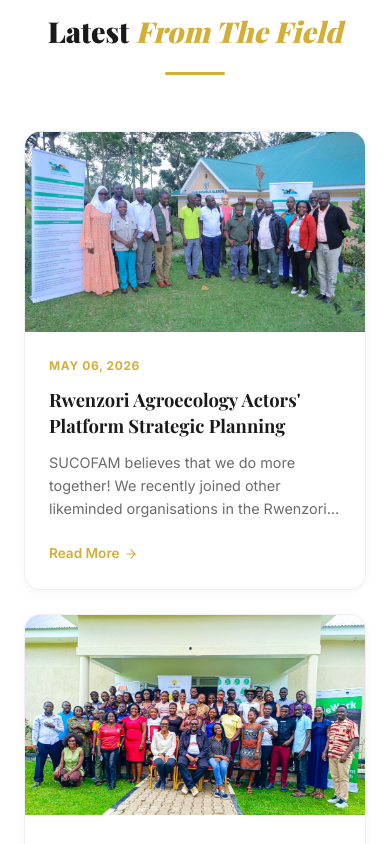
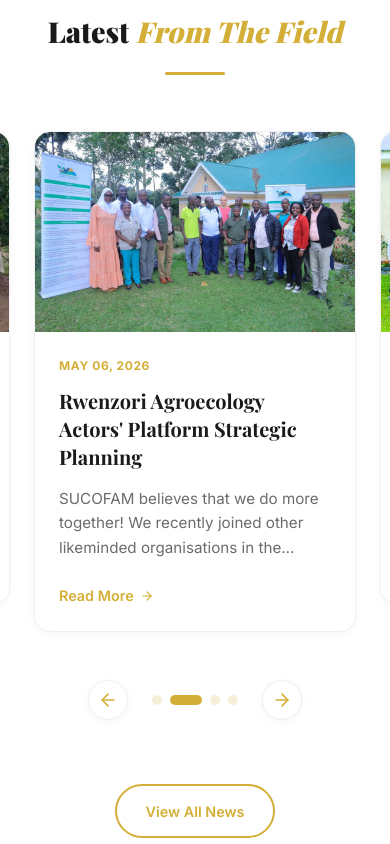
Before and after one commit to Mutooro/sucofam, a Vue app: page / in a window 390 px wide. Shown: the part 7840-8684 px from the top of the page. Built offline with nearby package versions, Linux system fonts and the light colour scheme; the HTML template or start-up script is replaced by a standard one; a web font is replaced by a local one.

Commit message:
New updates

```diff
--- a/package.json
+++ b/package.json
@@ -10,6 +10,7 @@
   },
   "dependencies": {
     "lucide-vue-next": "^1.0.0",
+    "swiper": "^12.1.4",
     "vue": "^3.5.32",
     "vue-router": "^4.6.4"
   },
--- a/src/components/HomeNews.vue
+++ b/src/components/HomeNews.vue
@@ -7,8 +7,39 @@
         <div class="section-line" />
       </div>
 
-      <div class="hn-grid">
-        <article v-for="(article, i) in newsArticles.slice(0, 3)" :key="article.id" class="hn-card reveal" :class="`reveal-delay-${i}`">
+      <div class="news-slider-container reveal">
+        <swiper
+          :modules="[Autoplay, Pagination, Navigation]"
+          :slides-per-view="1"
+          :space-between="24"
+          :loop="true"
+          :pagination="{
+            clickable: true,
+            el: '.news-pagination'
+          }"
+          :navigation="{
+            nextEl: '.news-next',
+            prevEl: '.news-prev'
+          }"
+          :autoplay="{
+            delay: 5000,
+            disableOnInteraction: false,
+            pauseOnMouseEnter: true
+          }"
+          :breakpoints="{
+            '640': {
+              slidesPerView: 2,
+              spaceBetween: 24
+            },
+            '1024': {
+              slidesPerView: 3,
+              spaceBetween: 30
+            }
+          }"
+          class="news-swiper"
+        >
+          <swiper-slide v-for="article in newsArticles.slice(0, 4)" :key="article.id">
+            <article class="hn-card">
               <div class="hn-image">
                 <img :src="article.image" :alt="article.title" loading="lazy" />
               </div>
@@ -19,6 +50,19 @@
                 <router-link to="/news" class="hnc-more">Read More <ArrowRight :size="14" /></router-link>
               </div>
             </article>
+          </swiper-slide>
+        </swiper>
+
+        <!-- Custom Navigation & Pagination -->
+        <div class="news-controls">
+          <button class="news-prev nav-btn" aria-label="Previous slide">
+            <ArrowLeft :size="20" />
+          </button>
+          <div class="news-pagination"></div>
+          <button class="news-next nav-btn" aria-label="Next slide">
+            <ArrowRight :size="20" />
+          </button>
+        </div>
       </div>
 
       <div class="hn-footer reveal">
@@ -30,21 +74,34 @@
 
 <script setup>
 import { RouterLink } from 'vue-router'
-import { ArrowRight } from 'lucide-vue-next'
+import { ArrowRight, ArrowLeft } from 'lucide-vue-next'
 import { newsArticles } from '../data/content.js'
+
+// Swiper imports
+import { Swiper, SwiperSlide } from 'swiper/vue'
+import { Autoplay, Pagination, Navigation } from 'swiper/modules'
+
+// Swiper styles
+import 'swiper/css'
+import 'swiper/css/pagination'
+import 'swiper/css/navigation'
 </script>
 
 <style scoped>
 .home-news {
   padding: var(--section-pad) 0;
   background: var(--white);
+  overflow: hidden;
 }
 
-.hn-grid {
-  display: grid;
-  grid-template-columns: repeat(3, 1fr);
-  gap: 1.5rem;
-  margin-bottom: 3rem;
+.news-slider-container {
+  margin-bottom: 4rem;
+  position: relative;
+  padding: 0 10px;
+}
+
+.news-swiper {
+  overflow: visible !important;
 }
 
 .hn-card {
@@ -54,15 +111,19 @@ import { newsArticles } from '../data/content.js'
   box-shadow: var(--shadow-sm);
   border: 1px solid var(--border);
   transition: all 0.3s ease;
+  height: 100%;
+  display: flex;
+  flex-direction: column;
 }
 
 .hn-card:hover {
-  transform: translateY(-4px);
+  transform: translateY(-8px);
   box-shadow: var(--shadow-md);
+  border-color: var(--accent-light);
 }
 
 .hn-image {
-  height: 200px;
+  height: 220px;
   overflow: hidden;
 }
 
@@ -70,15 +131,18 @@ import { newsArticles } from '../data/content.js'
   width: 100%;
   height: 100%;
   object-fit: cover;
-  transition: transform 0.5s ease;
+  transition: transform 0.6s cubic-bezier(0.4, 0, 0.2, 1);
 }
 
 .hn-card:hover .hn-image img {
-  transform: scale(1.05);
+  transform: scale(1.1);
 }
 
 .hn-content {
-  padding: 1.5rem;
+  padding: 1.75rem;
+  flex-grow: 1;
+  display: flex;
+  flex-direction: column;
 }
 
 .hnc-date {
@@ -92,18 +156,18 @@ import { newsArticles } from '../data/content.js'
 
 .hnc-title {
   font-family: var(--ff-serif);
-  font-size: 1.15rem;
+  font-size: 1.25rem;
   color: var(--text-dark);
-  margin-bottom: 0.75rem;
+  margin-bottom: 1rem;
   line-height: 1.4;
   font-weight: 700;
 }
 
 .hnc-summary {
-  font-size: 0.9rem;
+  font-size: 0.95rem;
   color: var(--text-muted);
   line-height: 1.6;
-  margin-bottom: 1.25rem;
+  margin-bottom: 1.5rem;
   display: -webkit-box;
   -webkit-line-clamp: 3;
   -webkit-box-orient: vertical;
@@ -112,16 +176,17 @@ import { newsArticles } from '../data/content.js'
 
 .hnc-more {
   font-weight: 600;
-  font-size: 0.85rem;
+  font-size: 0.9rem;
   color: var(--accent);
   display: inline-flex;
   align-items: center;
-  gap: 0.3rem;
-  transition: all 0.2s ease;
+  gap: 0.4rem;
+  transition: all 0.3s ease;
+  margin-top: auto;
 }
 
 .hnc-more:hover {
-  gap: 0.5rem;
+  gap: 0.6rem;
   color: var(--accent-hover);
 }
 
@@ -129,7 +194,80 @@ import { newsArticles } from '../data/content.js'
   text-align: center;
 }
 
-@media (max-width: 900px) {
-  .hn-grid { grid-template-columns: 1fr; }
+/* Swiper Customization */
+.news-controls {
+  display: flex;
+  align-items: center;
+  justify-content: center;
+  gap: 2rem;
+  margin-top: 3rem;
+}
+
+.nav-btn {
+  background: var(--white);
+  border: 1px solid var(--border);
+  color: var(--accent);
+  width: 48px;
+  height: 48px;
+  border-radius: 50%;
+  display: flex;
+  align-items: center;
+  justify-content: center;
+  cursor: pointer;
+  transition: all 0.3s ease;
+  box-shadow: var(--shadow-sm);
+}
+
+.nav-btn:hover {
+  background: var(--accent);
+  color: var(--white);
+  border-color: var(--accent);
+  box-shadow: var(--shadow-md);
+  transform: translateY(-2px);
+}
+
+.nav-btn.swiper-button-disabled {
+  opacity: 0.5;
+  cursor: not-allowed;
+  pointer-events: none;
+}
+
+.news-pagination {
+  display: flex;
+  gap: 0.5rem;
+  width: auto !important;
+  bottom: 0 !important;
+  position: static !important;
+}
+
+:deep(.swiper-pagination-bullet) {
+  background: var(--accent);
+  opacity: 0.2;
+  width: 10px;
+  height: 10px;
+  margin: 0 !important;
+  transition: all 0.3s ease;
+}
+
+:deep(.swiper-pagination-bullet-active) {
+  opacity: 1;
+  width: 32px;
+  border-radius: 5px;
+}
+
+@media (max-width: 640px) {
+  .hn-image {
+    height: 200px;
+  }
+  .hn-content {
+    padding: 1.5rem;
+  }
+  .news-controls {
+    gap: 1.5rem;
+  }
+  .nav-btn {
+    width: 40px;
+    height: 40px;
+  }
 }
 </style>
--- a/src/data/content.js
+++ b/src/data/content.js
@@ -12,6 +12,7 @@ import placeholder1 from '@/assets/img/gettyimages-518782849-612x612.jpg'
 import placeholder2 from '@/assets/img/istockphoto-2212181979-612x612.webp'
 import partnership from '@/assets/img/partnership.jpeg'
 import raap from '@/assets/img/raap.jpeg'
+import nyamwamba from '@/assets/img/nyamwamba.jpeg'
 
 export const vision = "To build a transformed agricultural sector in Uganda where farmers especially women and youth adopt improved agronomic practices, produce high-quality, market-compliant products, and participate equitably in transparent and profitable value chains free from exploitation."
 
@@ -166,6 +167,13 @@ export const whyPartner = [
 
 export const newsArticles = [
   {
+    id: 6,
+    date: 'May 07, 2026',
+    title: "Empowering Thuwatikanaye Coffee Cooperative",
+    summary: "Our team engaged members of Thuwatikanaye Coffee Cooperative Society in Nyamwamba Division in Kasese district and shared experiences on good agronomic practices. SUCOFAM is aiming at not only improving farmers' income but also emphasises on the quality and quantity of the harvest. We have trained and equipped our model farmers who will host our demo gardens from where the rest of the communities will learn from.",
+    image: nyamwamba
+  },
+  {
     id: 5,
     date: 'May 06, 2026',
     title: "Rwenzori Agroecology Actors' Platform Strategic Planning",
@@ -304,4 +312,5 @@ export const galleryImages = [
   { src: test5, alt: 'Youth agribusiness training', category: 'Community' },
   { src: partnership, alt: 'Agritourism training in Fort Portal', category: 'Community' },
   { src: raap, alt: 'RAAP strategic planning meeting', category: 'Community' },
+  { src: nyamwamba, alt: 'Training at Thuwatikanaye Coffee Cooperative', category: 'Community' },
 ]
```
Also changed, not shown: src/assets/img/nyamwamba.jpeg (added), 1 other file (tests, documents, lock files or other folders). Lines whose indentation alone changed are shown as unchanged.
